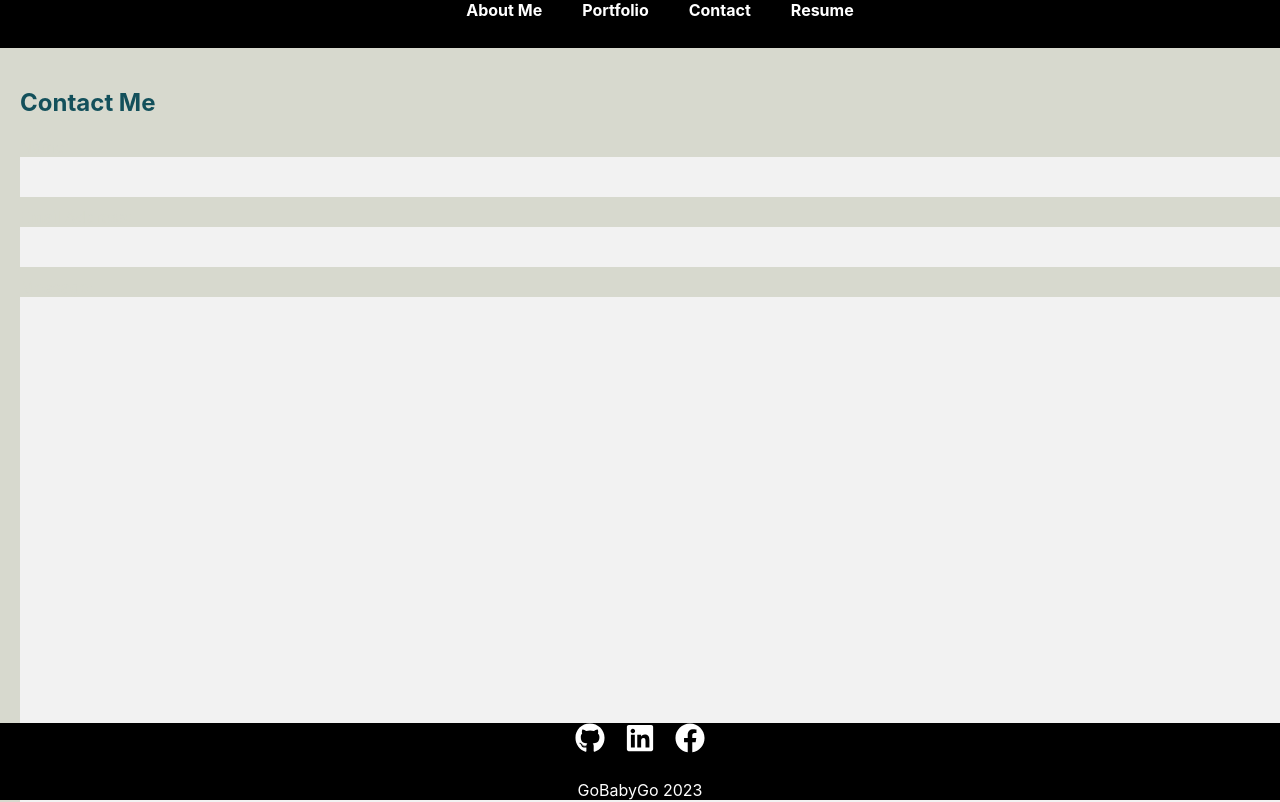
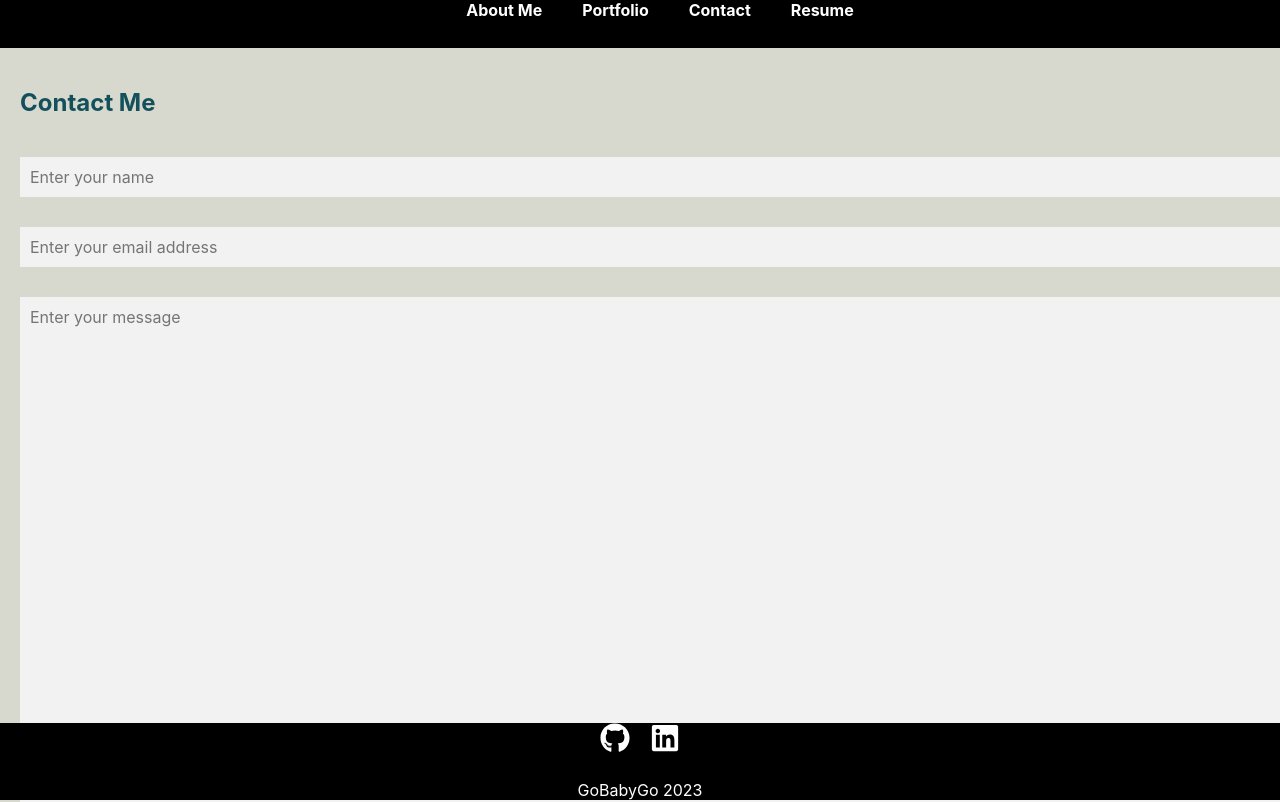
Before and after one commit to Kshakely5280/reactPortfolio, a React (Create React App) app: page /contact in a window 1280 px wide. Shown: the top 802 px of the page. Built offline with nearby package versions, Linux system fonts and the light colour scheme.

Commit message:
added formspree to contact form and removed fb link

```diff
--- a/src/components/contact.js
+++ b/src/components/contact.js
@@ -6,24 +6,42 @@ const Contact = () => {
 
   function ContactForm() {
     if (state.succeeded) {
-      return <p>Thanks for joining!</p>;
+      return <p>Thank you, I'll be in contact with you soon!</p>;
     }
     return (
       <form onSubmit={handleSubmit}>
         <div>
           <label htmlFor="name">Name:</label>
-          <input id="name" type="text" name="name" />
+          <input
+            id="name"
+            type="text"
+            name="name"
+            placeholder="Enter your name"
+          />
           <ValidationError prefix="Name" field="name" errors={state.errors} />
         </div>
         <div>
           <label htmlFor="email">Email Address:</label>
-          <input id="email" type="email" name="email" />
+          <input
+            id="email"
+            type="email"
+            name="email"
+            placeholder="Enter your email address"
+          />
           <ValidationError prefix="Email" field="email" errors={state.errors} />
         </div>
         <div>
           <label htmlFor="message">Message:</label>
-          <textarea id="message" name="message" />
-          <ValidationError prefix="Message" field="message" errors={state.errors} />
+          <textarea
+            id="message"
+            name="message"
+            placeholder="Enter your message"
+          />
+          <ValidationError
+            prefix="Message"
+            field="message"
+            errors={state.errors}
+          />
         </div>
         <button type="submit" disabled={state.submitting}>
           Submit
--- a/src/components/footer.js
+++ b/src/components/footer.js
@@ -1,5 +1,5 @@
 import React from "react";
-import { FaGithub, FaLinkedin, FaFacebook } from "react-icons/fa";
+import { FaGithub, FaLinkedin } from "react-icons/fa";
 
 const Footer = () => {
   return (
@@ -11,9 +11,6 @@ const Footer = () => {
         <a href="https://www.linkedin.com/in/kyle-shakely-78528a70/" target="_blank" rel="noopener noreferrer">
           <FaLinkedin />
         </a>
-        <a href="https://www.facebook.com//kyle.christian.7712/" target="_blank" rel="noopener noreferrer">
-          <FaFacebook />
-        </a>
       </div>
       <div className="footer-text">GoBabyGo 2023</div>
     </footer>
```
